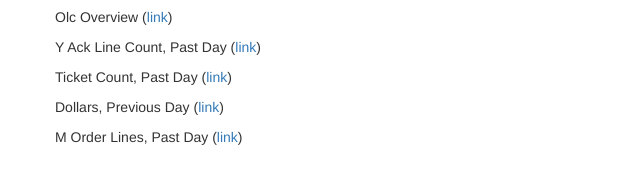
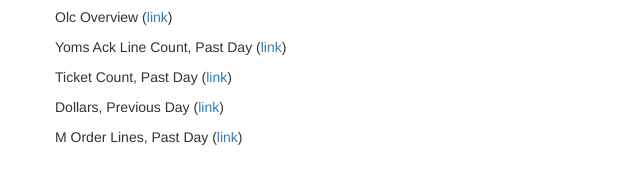
Before and after one commit to jstagg/html-static-ddfiles, a plain HTML site: page index.html in a window 1280 px wide. Shown: the part 297-480 px from the top of the page, 0-640 px from the left. Drawn offline with nearby package versions, Linux system fonts and the light colour scheme.

Commit message:
index mod 3

```diff
--- a/index.html
+++ b/index.html
@@ -32,7 +32,7 @@
           <h2>Stuff Helpful To Me</h2>
           <p></p>
 	  <p>Olc Overview (<a href = "https://p.datadoghq.com/sb/d4163d419-af08d21bbca8c9f46858e52a01f08fa1">link</a>)</p>
-	  <p>Y Ack Line Count, Past Day (<a href = "https://p.datadoghq.com/sb/d4163d419-30078cd39fe19ba02fced2d7b7cbb0e8">link</a>)</p>
+	  <p>Yoms Ack Line Count, Past Day (<a href = "https://p.datadoghq.com/sb/d4163d419-30078cd39fe19ba02fced2d7b7cbb0e8">link</a>)</p>
 	  <p>Ticket Count, Past Day (<a href = "https://p.datadoghq.com/sb/d4163d419-81e4fc462647e9dc19a5243799bce166">link</a>)</p>
 	  <p>Dollars, Previous Day (<a href = "https://p.datadoghq.com/sb/d4163d419-dec43488603b20918abd5b50cab032df">link</a>)</p>
 	  <p>M Order Lines, Past Day (<a href = "https://p.datadoghq.com/sb/d4163d419-1e7eee014a5a8411866227248784d0da">link</a>)</p>
```
